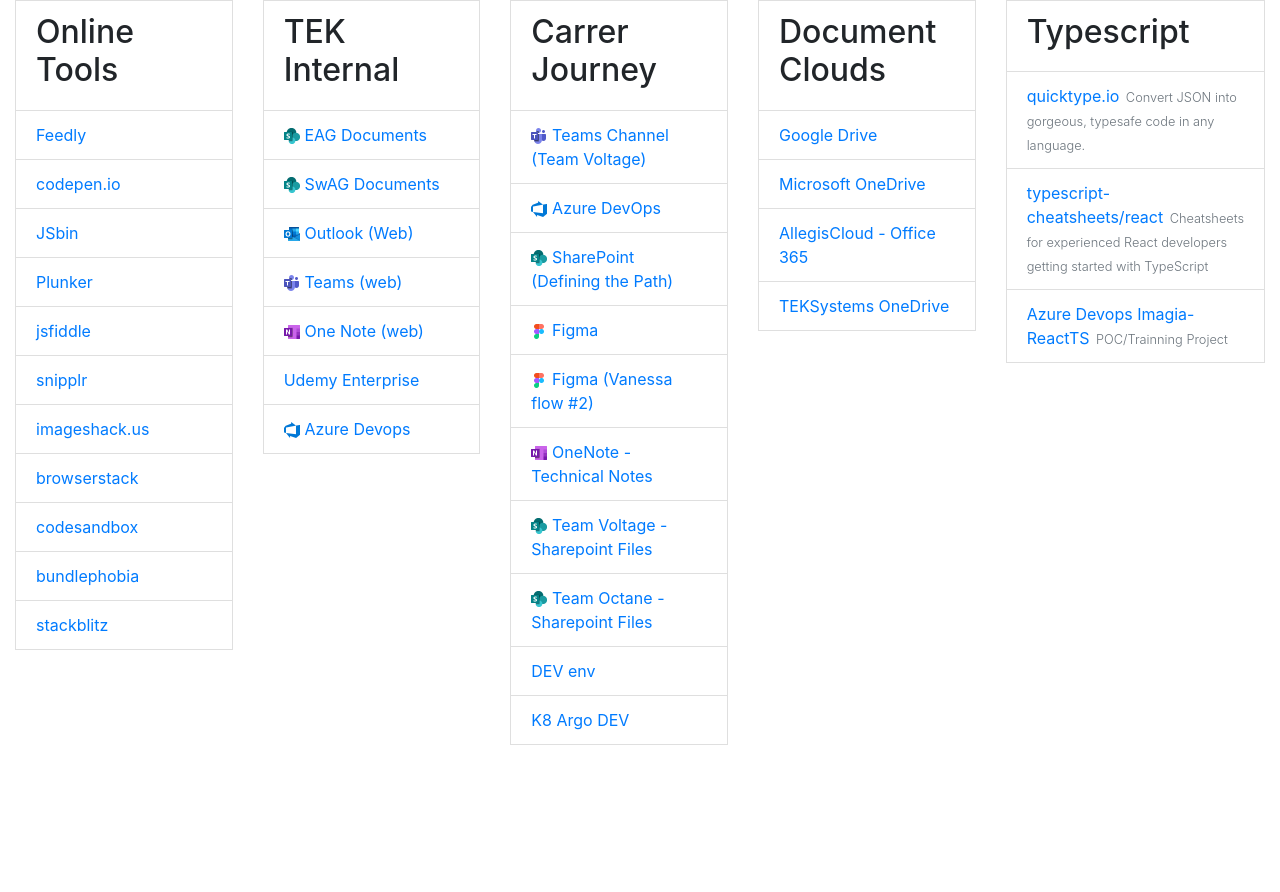
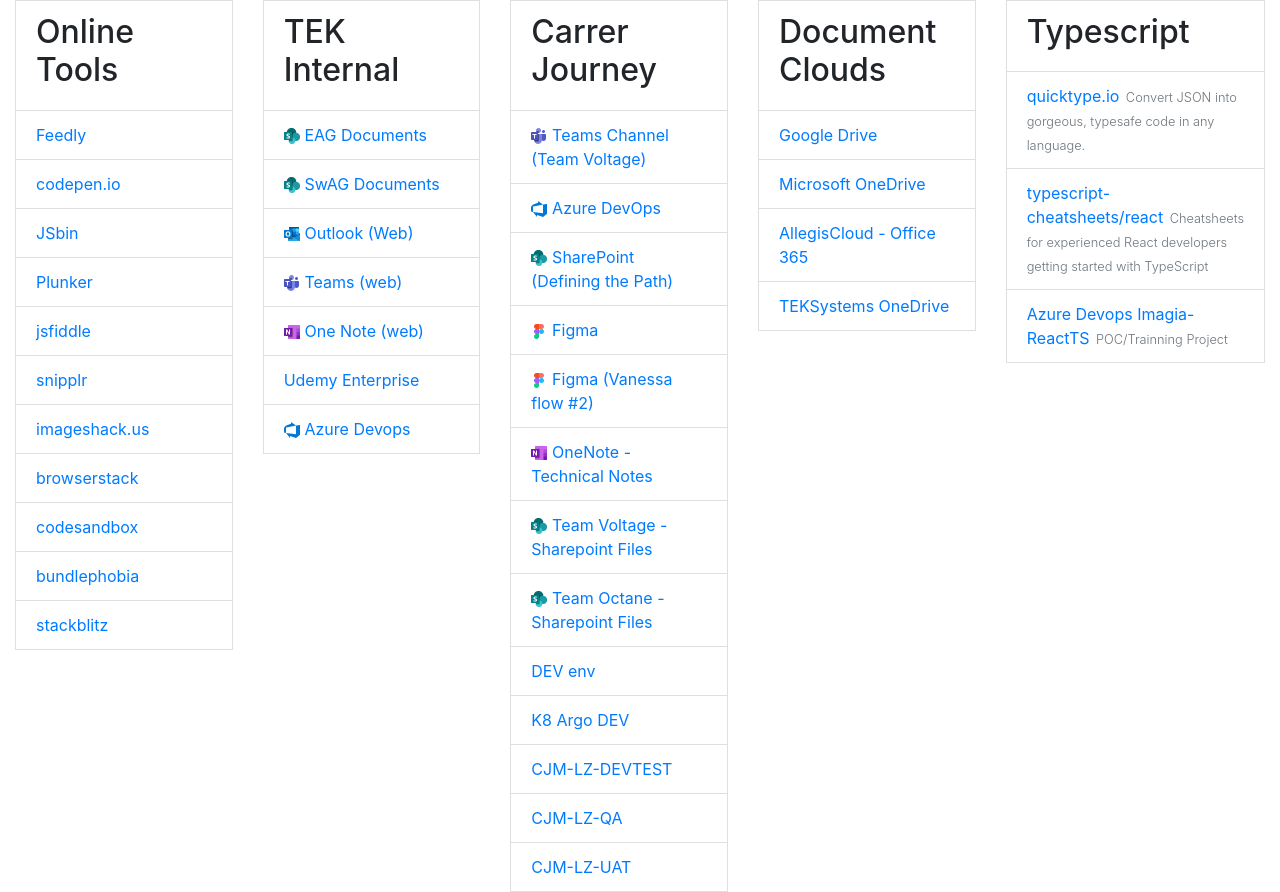
Before and after one commit to pgdesjardins/personal-start-page, a React (Create React App) app: page / in a window 1280 px wide. Before the commit the page ends 800 px from the top, so only its background shows below. Built offline with nearby package versions, Linux system fonts and the light colour scheme.

Commit message:
new urls new urls

```diff
--- a/src/Data/carrerJourney.js
+++ b/src/Data/carrerJourney.js
@@ -57,6 +57,21 @@
     {
       title: "K8 Argo DEV",
       url: "https://argocd.4cc5e0e41ffb47dbbbb8.eastus.aksapp.io/"
+    },
+    {
+      title: "CJM-LZ-DEVTEST",
+      url:
+        "https://portal.azure.com/#@ALLEGISCLOUD.onmicrosoft.com/resource/subscriptions/d8d26078-70bc-41b0-9a12-9e806fd5c2d6/resourceGroups/rg-CJM-LZ-DEVTEST-001"
+    },
+    {
+      title: "CJM-LZ-QA",
+      url:
+        "https://portal.azure.com/#@ALLEGISCLOUD.onmicrosoft.com/resource/subscriptions/d8d26078-70bc-41b0-9a12-9e806fd5c2d6/resourceGroups/rg-CJM-LZ-QA-001"
+    },
+    {
+      title: "CJM-LZ-UAT",
+      url:
+        "https://portal.azure.com/#@ALLEGISCLOUD.onmicrosoft.com/resource/subscriptions/d8d26078-70bc-41b0-9a12-9e806fd5c2d6/resourceGroups/rg-CJM-LZ-UAT-001"
     }
   ]
 };
```
